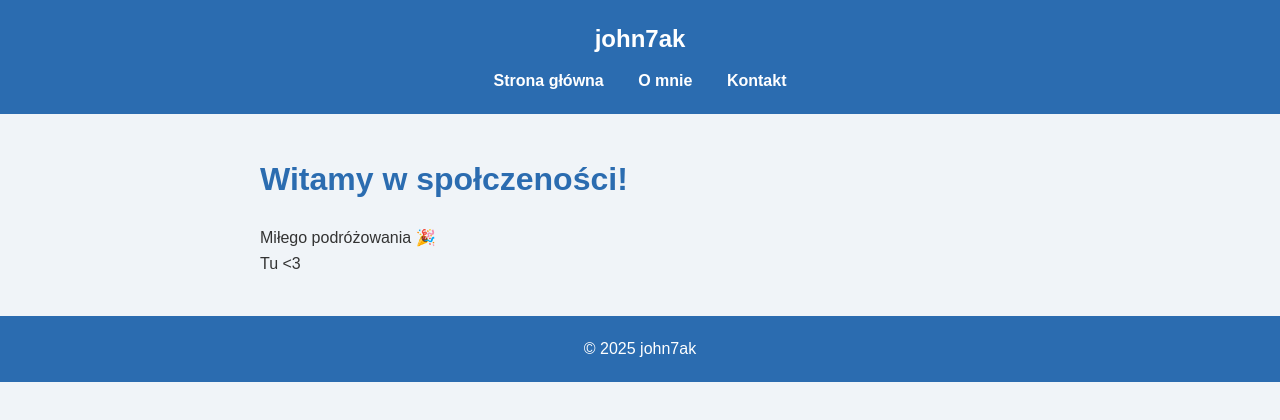
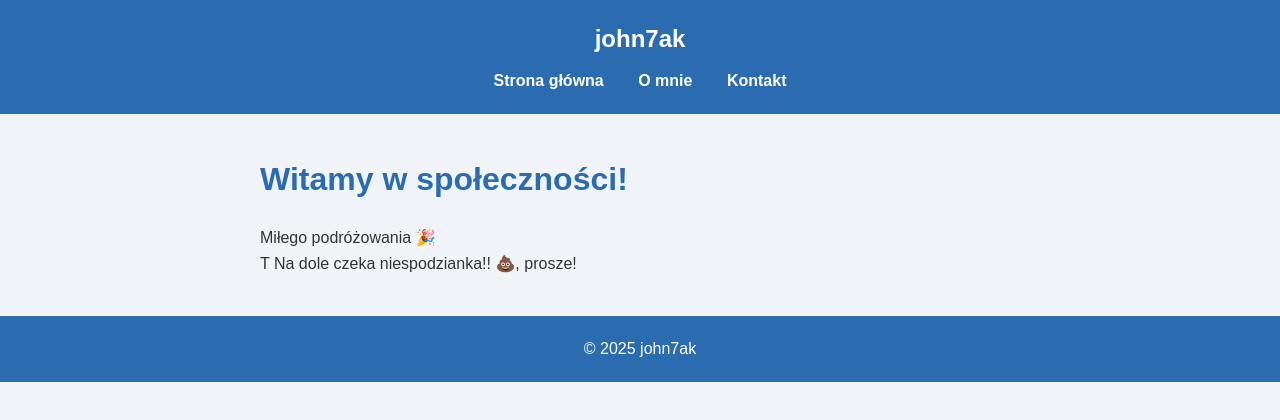
Before and after one commit to john7ak/spolecznosci, a plain HTML site: page index.html in a window 1280 px wide. Drawn offline with Linux system fonts and the light colour scheme.

Commit message:
Update index.html

```diff
--- a/index.html
+++ b/index.html
@@ -68,9 +68,88 @@
   </header>
 
   <main>
-    <h1>Witamy w społczeności!</h1>
+    <h1>Witamy w społeczności!</h1>
     <p>Miłego podróżowania 🎉</p>
-    <p>Tu <3</p>
+    <p>T
+    Na dole czeka niespodzianka!!
+
+
+
+
+
+
+
+
+
+
+
+
+
+
+
+
+
+
+
+
+
+
+
+
+
+
+
+
+
+
+
+
+
+
+
+
+
+
+
+
+
+
+
+
+
+
+
+
+
+
+
+
+
+
+
+
+
+
+
+
+
+
+
+
+
+
+
+
+
+
+
+
+
+
+
+       💩, prosze!
+
+    </p>
   </main>
 
   <footer>
```
